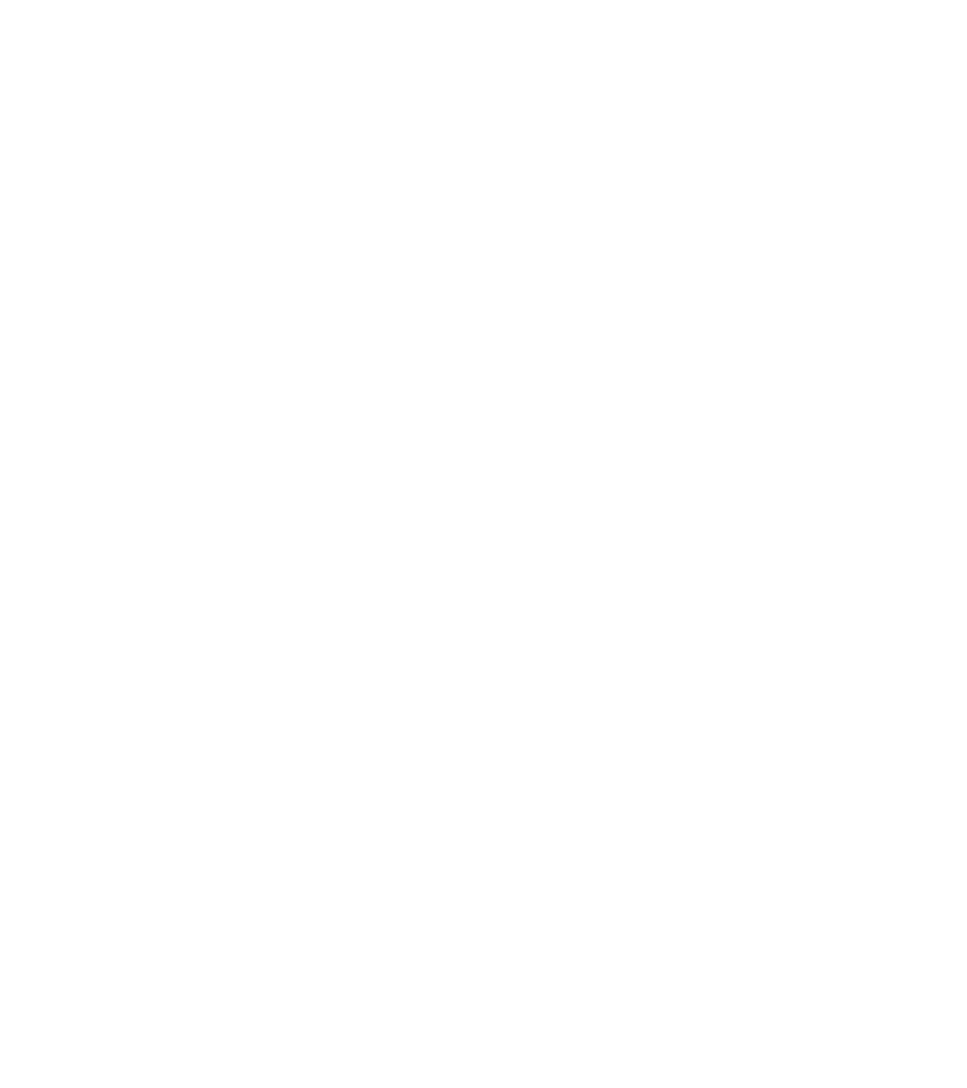
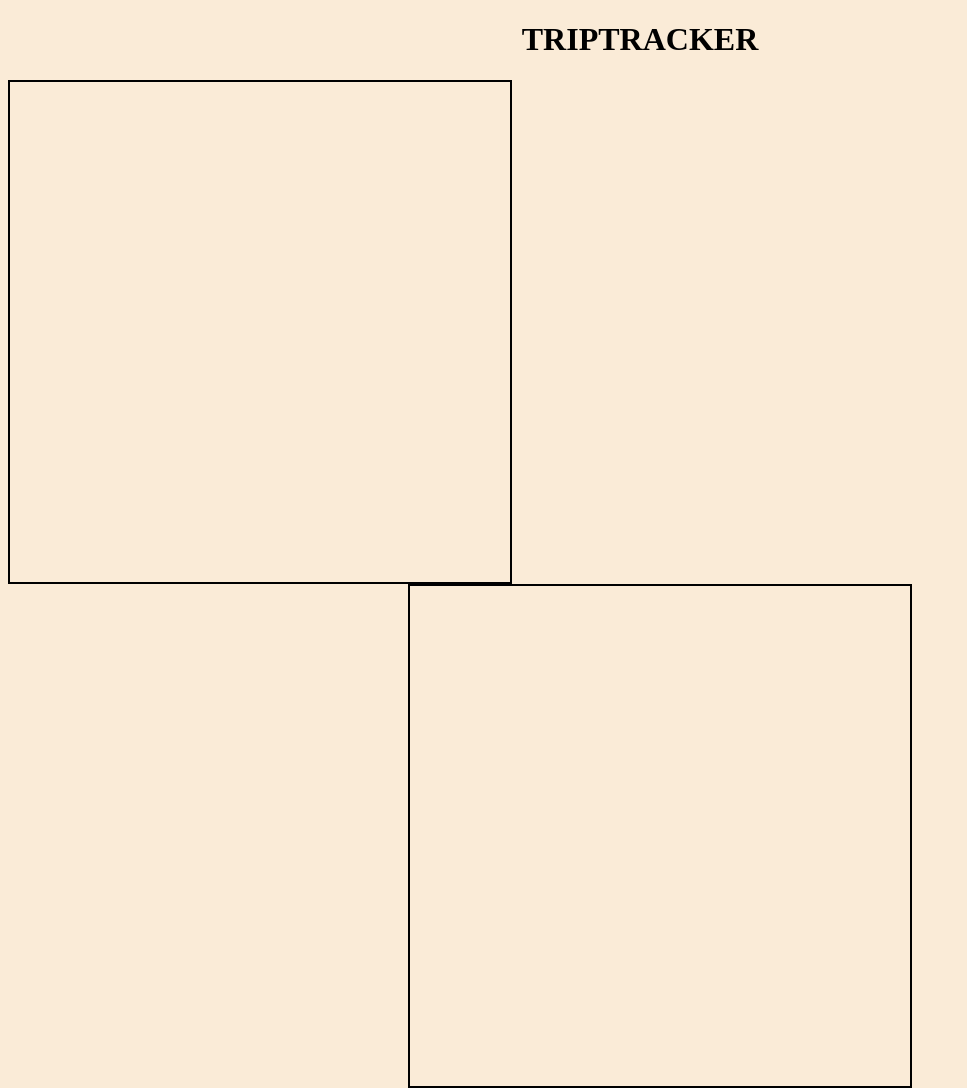
Before and after one commit to jeffgvegas/TripTracker, a React (Create React App) app: page / in a window 1280 px wide. Shown: the whole page, without its empty margins (0-967 px from the left). Before the commit the page ends 800 px from the top, so only its background shows below. Built offline with nearby package versions, Linux system fonts and the light colour scheme.

Commit message:
core css

```diff
--- a/src/Assets/App.css
+++ b/src/Assets/App.css
@@ -1,38 +1,4 @@
-.App {
+body {
+  background-color: antiquewhite;
   text-align: center;
 }
-
-.App-logo {
-  height: 40vmin;
-  pointer-events: none;
-}
-
-@media (prefers-reduced-motion: no-preference) {
-  .App-logo {
-    animation: App-logo-spin infinite 20s linear;
-  }
-}
-
-.App-header {
-  background-color: #282c34;
-  min-height: 100vh;
-  display: flex;
-  flex-direction: column;
-  align-items: center;
-  justify-content: center;
-  font-size: calc(10px + 2vmin);
-  color: white;
-}
-
-.App-link {
-  color: #61dafb;
-}
-
-@keyframes App-logo-spin {
-  from {
-    transform: rotate(0deg);
-  }
-  to {
-    transform: rotate(360deg);
-  }
-}
--- /dev/null
+++ b/src/Assets/Cards.css
@@ -0,0 +1,6 @@
+.Cards {
+  width: 500px;
+  height: 500px;
+  border: 2px solid black;
+  float: left;
+}
--- /dev/null
+++ b/src/Assets/Show.css
@@ -0,0 +1,7 @@
+.Show {
+  width: 500px;
+  height: 500px;
+  border: 2px solid black;
+  margin-left: 400px;
+  float: left;
+}
--- a/src/Components/App.js
+++ b/src/Components/App.js
@@ -1,15 +1,17 @@
 import React from 'react';
 import Nav from './Nav'
-import Board from './Board'
+import Cards from './Cards'
 import Show from './Show'
+import '../Assets/App.css';
 
 
 function App() {
   return (
     <div className="App">
-      <Nav />
-      <Board />
-      <Show />
+      <h1>TRIPTRACKER</h1>
+        <Nav />
+        <Cards />
+        <Show />
     </div>
   );
 }
--- a/src/Components/Board.js
+++ /dev/null
@@ -1,11 +0,0 @@
-import React from 'react';
-
-function Board() {
-  return (
-    <div className="Board">
-
-    </div>
-  );
-}
-
-export default Board;
--- /dev/null
+++ b/src/Components/Cards.js
@@ -0,0 +1,12 @@
+import React from 'react';
+import '../Assets/Cards.css'
+
+function Cards() {
+  return (
+    <div className="Cards">
+
+    </div>
+  );
+}
+
+export default Cards;
--- a/src/Components/Show.js
+++ b/src/Components/Show.js
@@ -1,4 +1,5 @@
 import React from 'react';
+import '../Assets/Show.css';
 
 function Show() {
   return (
```
